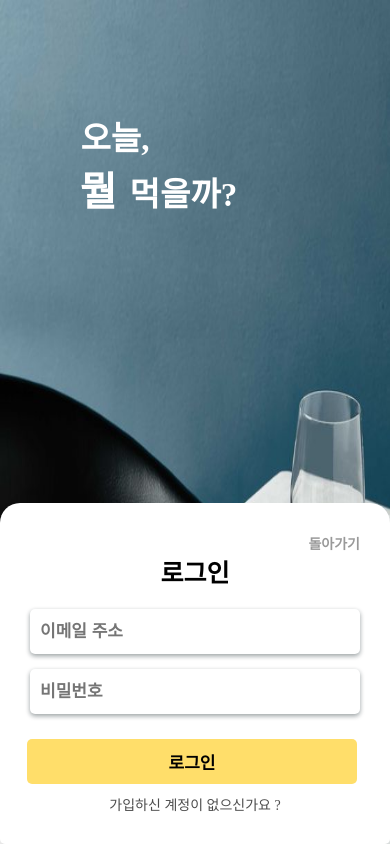
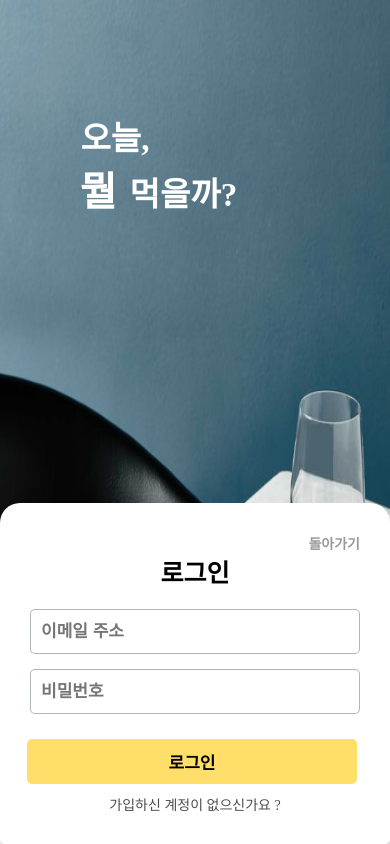
Before and after one commit to cottonsweet/food-recommendations, a React (Vite) app: page /login in a window 390 px wide. Built offline with nearby package versions, Linux system fonts and the light colour scheme; no server answers.

Commit message:
이벤트 버블링 해결

```diff
--- a/src/components/Food/FoodItem.tsx
+++ b/src/components/Food/FoodItem.tsx
@@ -27,6 +27,7 @@ const FoodItem = (props: Props) => {
               <span className={classes.foodItem}>{foodItem}</span>
               <span>
                 <AiOutlineCheckCircle
+                  onClick={(e) => e.stopPropagation()}
                   className={`${classes.foodItem__list__icon} ${
                     props.selected.includes(foodItem)
                       ? classes.foodItem__list__selected__icon
--- a/src/components/UI/Input/UserInput.module.css
+++ b/src/components/UI/Input/UserInput.module.css
@@ -5,9 +5,7 @@
   width: 100%;
   height: 45px;
   border-radius: 5px;
-  border: none;
-  box-shadow: rgba(14, 30, 37, 0.12) 0px 2px 4px 0px,
-    rgba(14, 30, 37, 0.32) 0px 2px 5px 0px;
+  border: 1px solid rgba(14, 30, 37, 0.32);
   margin-bottom: 15px;
   padding-left: 10px;
   box-sizing: border-box;
@@ -23,13 +21,3 @@
   outline: none;
   border: 1px solid orange;
 }
-
-@media screen and (max-width: 768px) {
-  .join_name,
-  .join_email,
-  .join_password,
-  .join_password2 {
-    box-shadow: rgba(14, 30, 37, 0.12) 0px 2px 4px 0px,
-      rgba(14, 30, 37, 0.32) 0px 2px 5px 0px;
-  }
-}
--- a/src/pages/Logged.tsx
+++ b/src/pages/Logged.tsx
@@ -69,9 +69,9 @@ const Logged = () => {
     setSelected((selected) => [...selected, value]);
 
   const selectedFoodItem = (e: React.MouseEvent<HTMLElement>) => {
+    e.preventDefault();
     const value = String((e.target as HTMLElement).textContent);
     const indexLocation = selected.indexOf(value);
-
     if (indexLocation === -1) {
       return setItem(value);
     } else {
```
